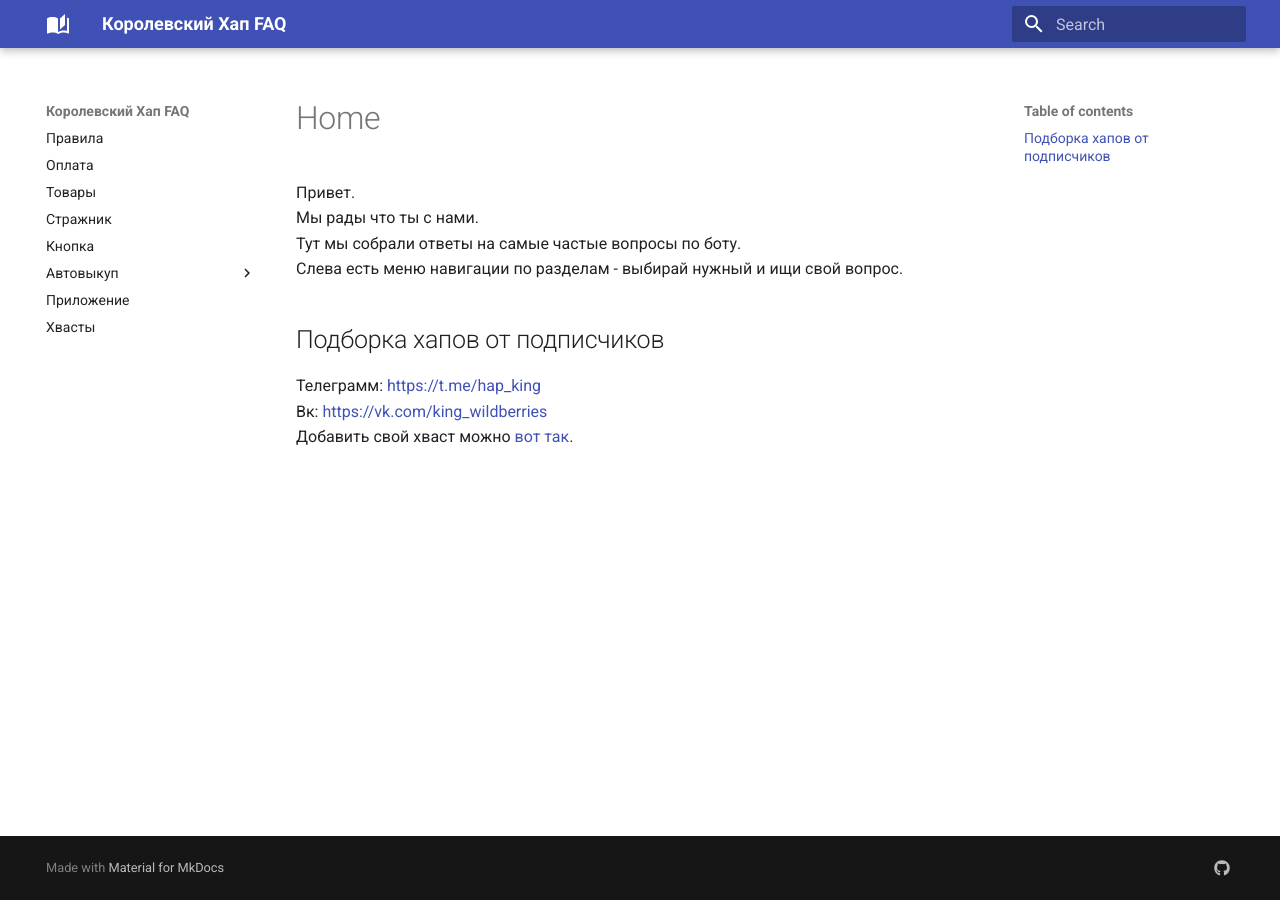
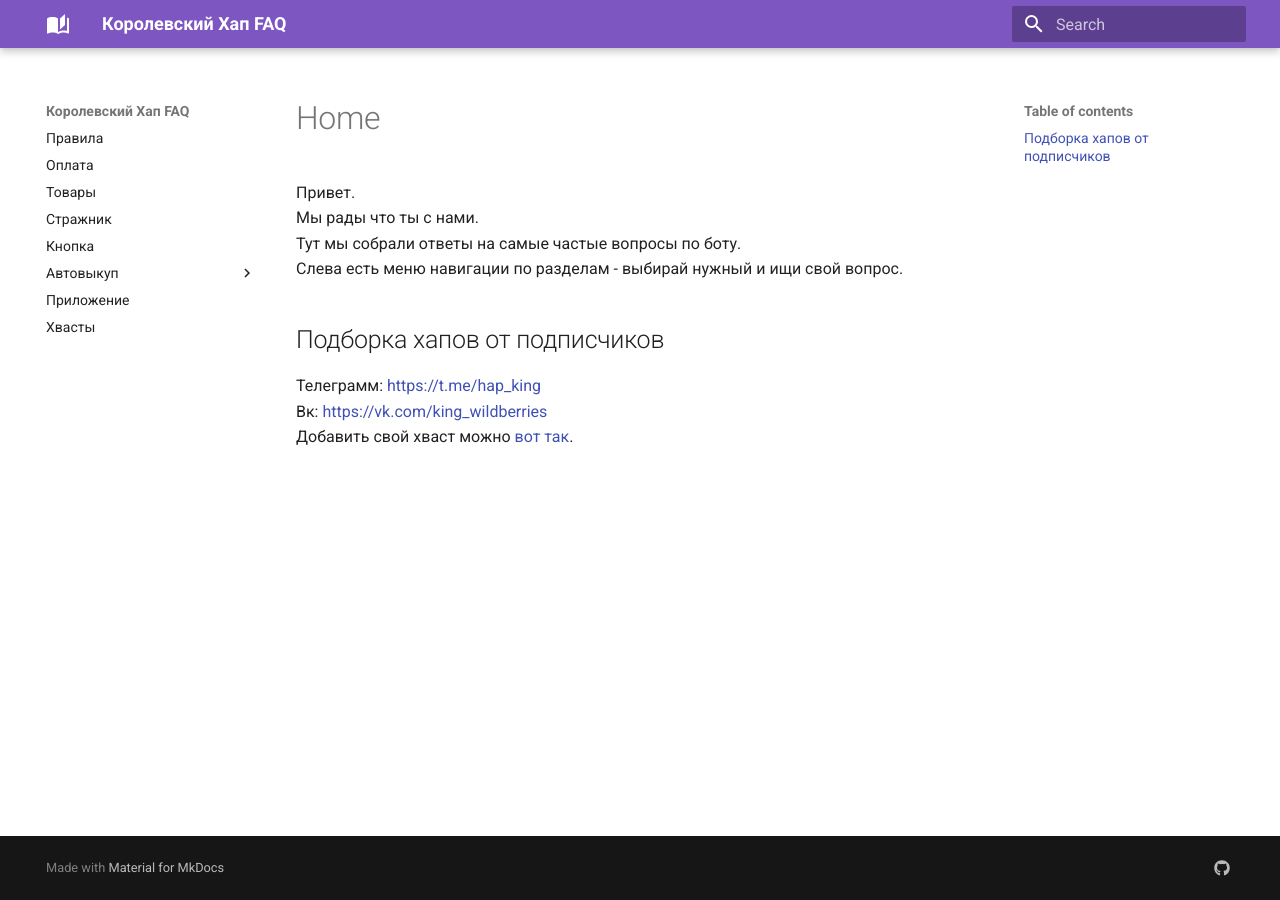
Before and after one commit to korolevskiyhap/faq, an MkDocs documentation site: the page built from docs/index.md, in a window 1280 px wide. Built offline with MkDocs 1.6.1 and Material for MkDocs 9.7.7, drawn with Linux system fonts in a browser that asks for light colours.

Commit message:
Update mkdocs.yml

```diff
--- a/mkdocs.yml
+++ b/mkdocs.yml
@@ -6,13 +6,13 @@
   #custom_dir: theme
   icon:
     logo: material/book-open-page-variant
-  #palette:
-  #  scheme: dracula
-  #  primary: deep purple
-  #  accent: deep purple
-  font:
-    text: Roboto
-    code: Roboto Mono
+  palette:
+    scheme: dracula
+    primary: deep purple
+    accent: deep purple
+  #font:
+  #  text: Roboto
+  #  code: Roboto Mono
   # features:
   #   - navigation.tabs
 
```
